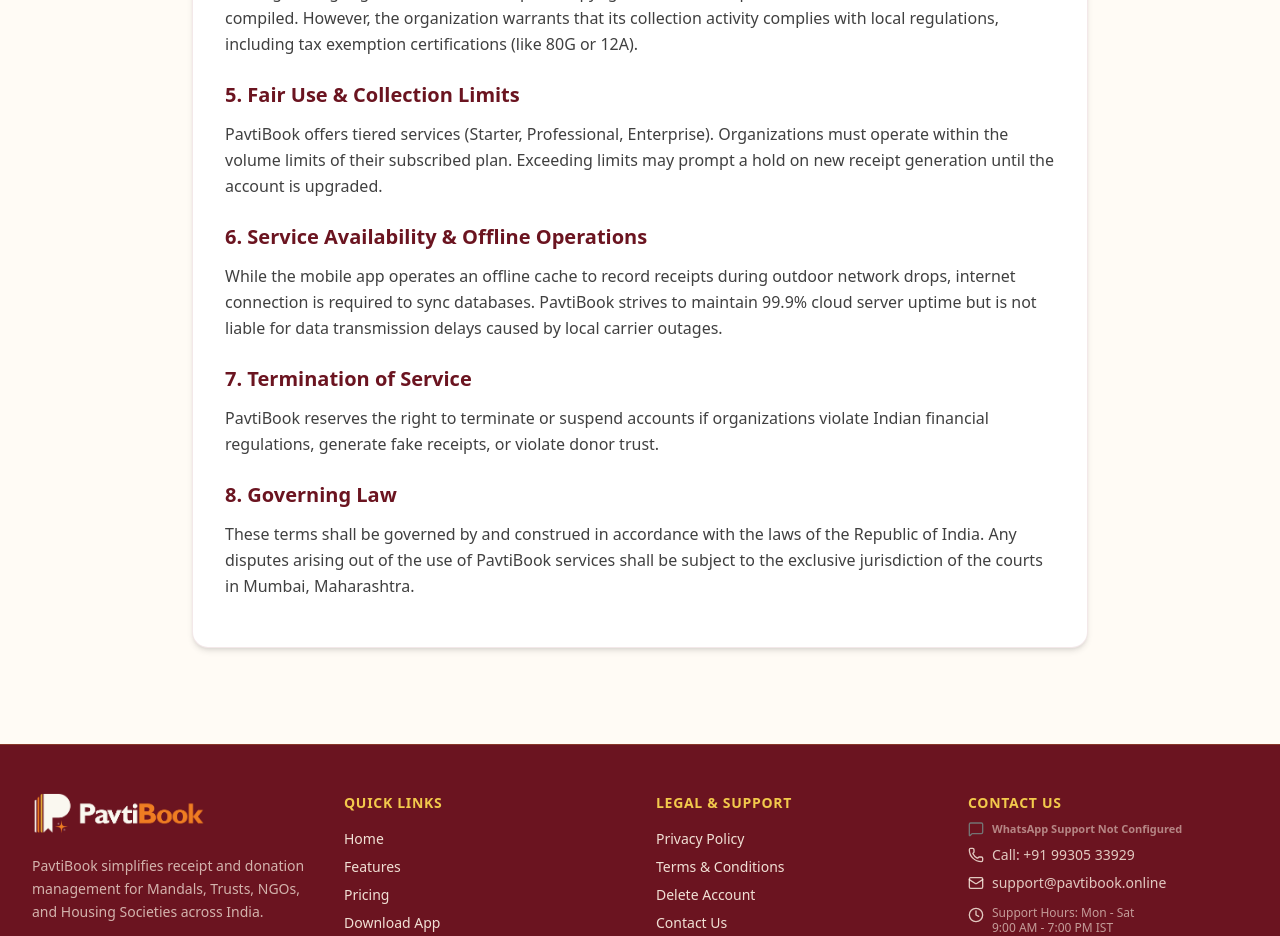
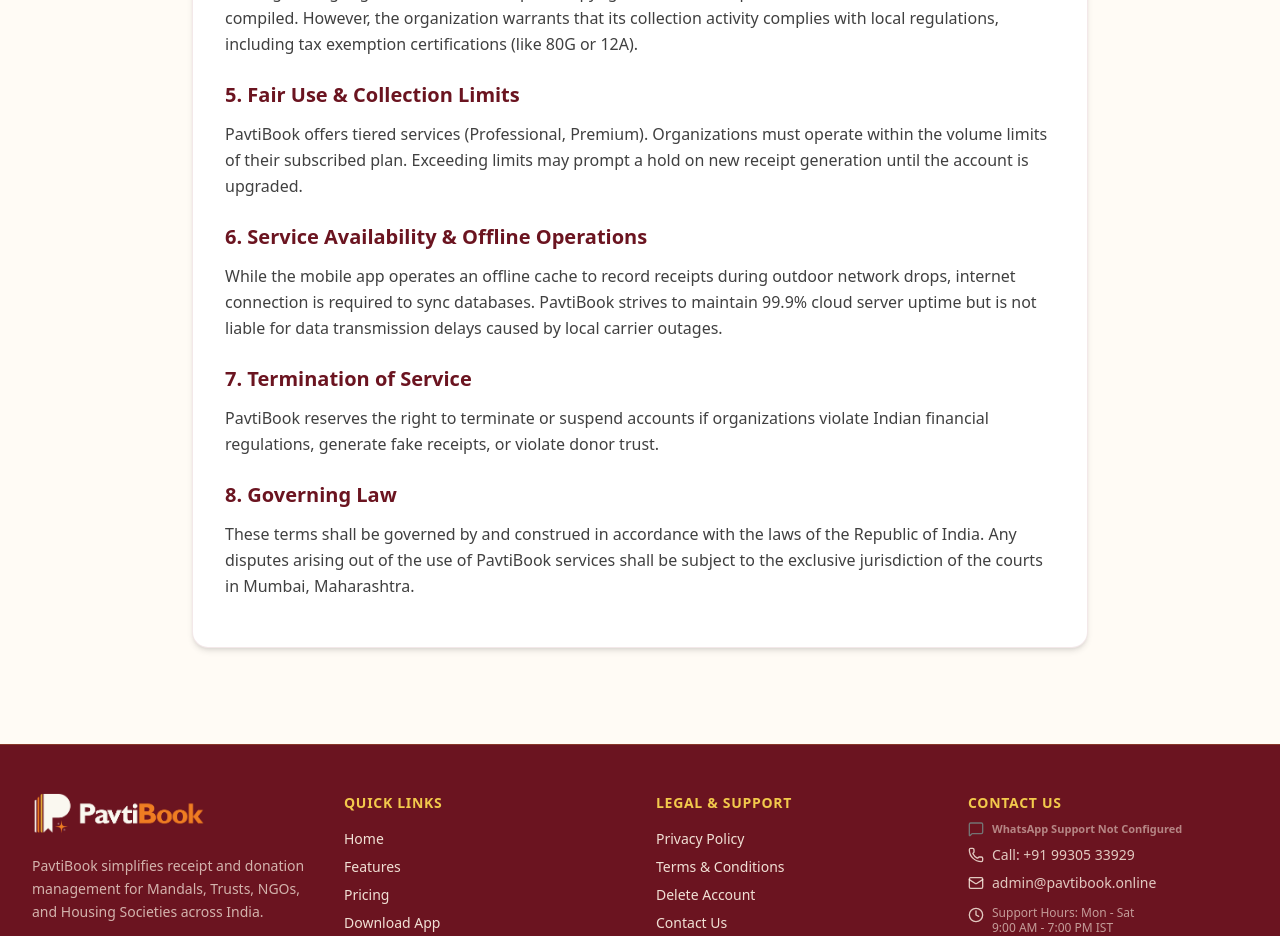
Before and after one commit to UDriveAI/pavtibook-website, a Next.js app: page /terms in a window 1280 px wide. Shown: the part 1060-1996 px from the top of the page. Built offline with nearby package versions, Linux system fonts and the light colour scheme; no server answers.

Commit message:
feat: complete website alignment, harmonize support emails, remove enterprise wording, and update layout schema

```diff
--- a/src/app/contact/page.tsx
+++ b/src/app/contact/page.tsx
@@ -178,7 +178,7 @@
                       Send official trust documents or queries to our email address.
                     </p>
                     <p className="text-xs font-bold text-neutral-850">
-                      support@pavtibook.online
+                      admin@pavtibook.online
                     </p>
                   </div>
                 </div>
--- a/src/app/layout.tsx
+++ b/src/app/layout.tsx
@@ -93,7 +93,7 @@
       "price": "99",
       "priceCurrency": "INR"
     },
-    "description": "Digital Receipt Book & Collection Management Platform for Indian Ganesh Mandals, Navratri Mandals, Temple Trusts, NGOs, and Housing Societies. Enables instant WhatsApp receipt delivery and UPI payments.",
+    "description": "Digital Receipt Book & Collection Management Platform for Indian Ganesh Mandals, Navratri Mandals, Temple Trusts, NGOs, and Housing Societies. Enables instant WhatsApp receipt sharing and UPI payments.",
     "aggregateRating": {
       "@type": "AggregateRating",
       "ratingValue": "4.9",
--- a/src/app/terms/page.tsx
+++ b/src/app/terms/page.tsx
@@ -57,7 +57,7 @@
             <section className="space-y-3">
               <h2 className="text-xl font-bold text-maroon-dark">5. Fair Use & Collection Limits</h2>
               <p>
-                PavtiBook offers tiered services (Starter, Professional, Enterprise). Organizations must operate within the volume limits of their subscribed plan. Exceeding limits may prompt a hold on new receipt generation until the account is upgraded.
+                PavtiBook offers tiered services (Professional, Premium). Organizations must operate within the volume limits of their subscribed plan. Exceeding limits may prompt a hold on new receipt generation until the account is upgraded.
               </p>
             </section>
 
--- a/src/components/Footer.tsx
+++ b/src/components/Footer.tsx
@@ -128,11 +128,11 @@
                 <span>Call: +91 99305 33929</span>
               </a>
               <a
-                href="mailto:support@pavtibook.online"
+                href="mailto:admin@pavtibook.online"
                 className="flex items-center gap-2 hover:text-orange-brand transition-colors duration-200"
               >
                 <Mail className="w-4 h-4 shrink-0" />
-                <span>support@pavtibook.online</span>
+                <span>admin@pavtibook.online</span>
               </a>
               <div className="flex items-start gap-2 pt-1">
                 <Clock className="w-4 h-4 shrink-0 mt-0.5" />
```
